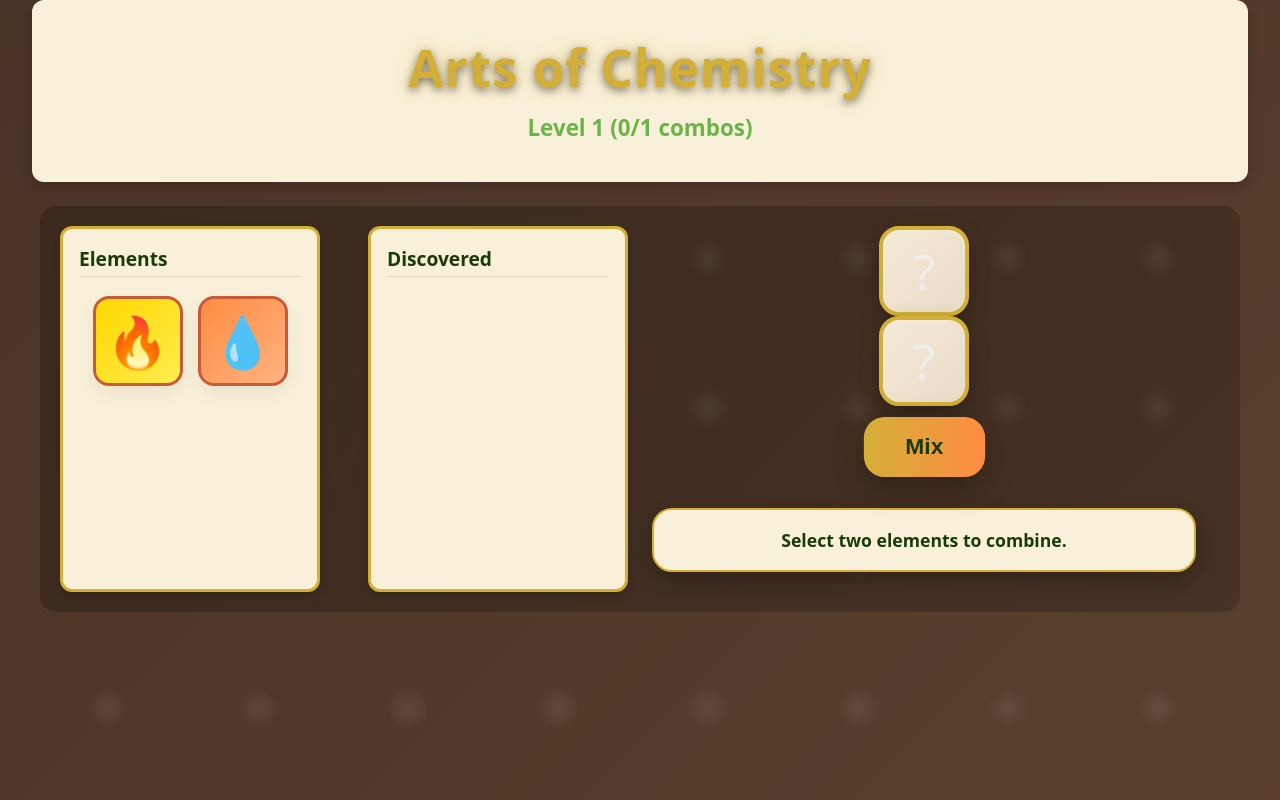
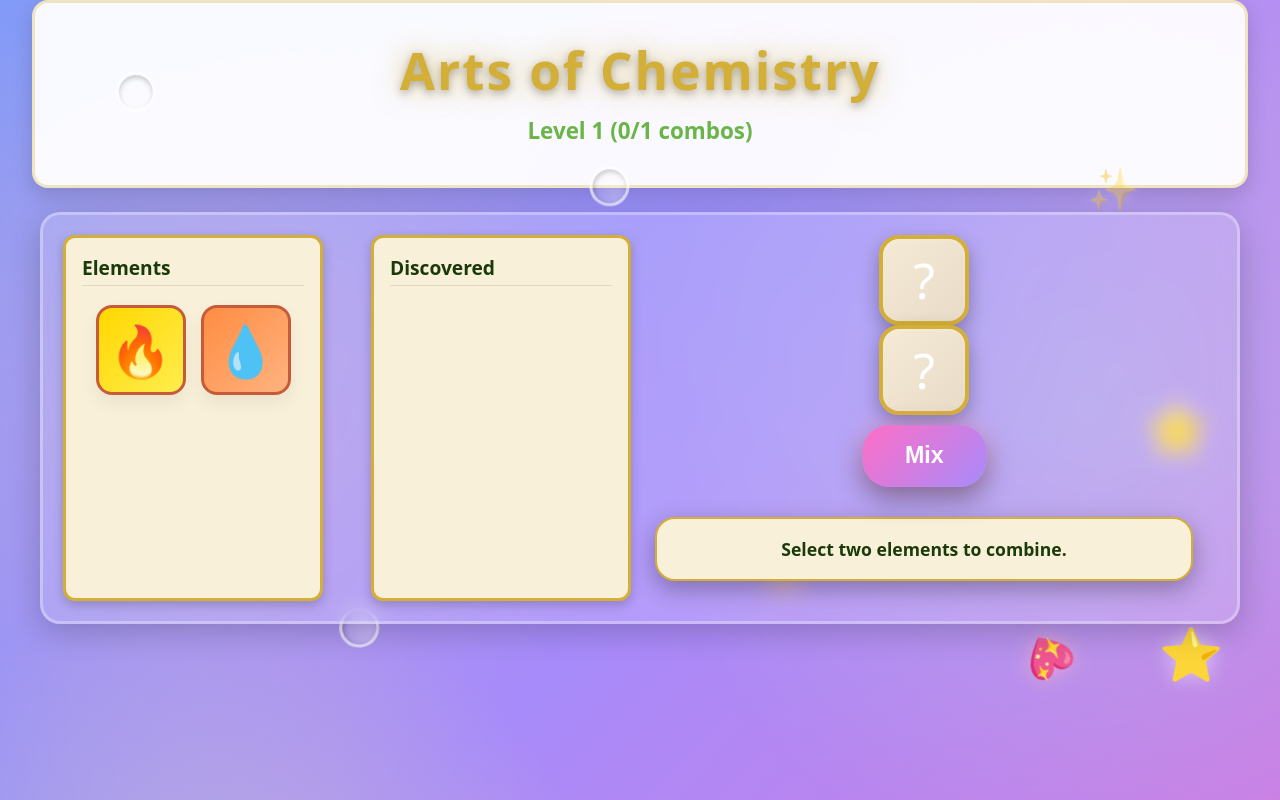
Before and after one commit to aravindthiru29/Arts-of-chemistry, a Flask app: page / in a window 1280 px wide. Run offline with Flask 3, Linux system fonts and the light colour scheme.

Commit message:
change background

```diff
--- a/static/styles.css
+++ b/static/styles.css
@@ -23,11 +23,12 @@ html, body {
 /* header styling to make title stand out */
 header {
   padding: 20px 0;
-  background: #f9f0d9;
-  border-radius: 12px;
-  box-shadow: 0 4px 12px rgba(0,0,0,0.2);
+  background: rgba(255, 255, 255, 0.95);
+  border-radius: 16px;
+  box-shadow: 0 8px 20px rgba(0,0,0,0.15);
   margin-bottom: 24px;
   color: #1a3a0a;
+  border: 3px solid rgba(212, 175, 55, 0.3);
 }
 
 header h2 {
@@ -48,40 +49,136 @@ header h2 {
 body {
   font-family: var(--font-body);
   text-align: center;
-  /* wood‑like tabletop background inspired by Doodle God */
-  background: linear-gradient(135deg, #3d291f 0%, #5e4330 100%);
-  background-size: 200% 200%;
-  animation: gradientFlow 20s ease infinite;
-  color: #eeeeee;
+  /* Vibrant gradient background for kids */
+  background: linear-gradient(-45deg, #FF6EC7, #A78BFA, #60A5FA, #34D399, #FBBF24);
+  background-size: 400% 400%;
+  animation: gradientFlow 15s ease infinite;
+  color: #ffffff;
+  overflow-x: hidden;
+  position: relative;
 }
 
-/* floating particle overlay */
+/* Animated floating particles overlay */
 body::after {
   content: '';
   position: fixed;
   top: 0; left: 0;
   width: 100%; height: 100%;
   pointer-events: none;
-  background: radial-gradient(circle, rgba(255,255,255,0.08) 1%, transparent 20%) repeat;
-  background-size: 150px 150px;
-  animation: floatBG 30s linear infinite;
+  background-image:
+    radial-gradient(circle at 20% 30%, rgba(255,182,193,0.3) 1%, transparent 20%),
+    radial-gradient(circle at 80% 70%, rgba(173,216,230,0.3) 1%, transparent 20%),
+    radial-gradient(circle at 40% 80%, rgba(255,255,153,0.3) 1%, transparent 20%),
+    radial-gradient(circle at 90% 20%, rgba(221,160,221,0.3) 1%, transparent 20%);
+  background-size: 200% 200%;
+  animation: floatBG 8s ease-in-out infinite;
   z-index: -1;
 }
 
 @keyframes floatBG {
-  from { background-position: 0 0; }
-  to { background-position: 150px 150px; }
+  0% { background-position: 0% 0%, 100% 100%, 50% 50%, 100% 0%; }
+  50% { background-position: 100% 50%, 0% 50%, 100% 0%, 0% 100%; }
+  100% { background-position: 0% 0%, 100% 100%, 50% 50%, 100% 0%; }
 }
 
 @media (prefers-reduced-motion: reduce) {
   body { animation: none !important; }
   body::after { animation: none !important; }
+  .float-item { animation: none !important; }
+}
+
+/* Floating particles container */
+.floating-particles {
+  position: fixed;
+  top: 0;
+  left: 0;
+  width: 100%;
+  height: 100%;
+  overflow: hidden;
+  pointer-events: none;
+  z-index: 0;
+}
+
+.float-item {
+  position: absolute;
+  pointer-events: none;
+  font-size: 2rem;
+}
+
+/* Bubble styling */
+.float-item.bubble {
+  width: 40px;
+  height: 40px;
+  border: 3px solid rgba(255, 255, 255, 0.6);
+  border-radius: 50%;
+  background: radial-gradient(circle at 30% 30%, rgba(255, 255, 255, 0.3), rgba(255, 255, 255, 0.05));
+  animation: float 8s infinite ease-in-out;
+  box-shadow: inset -2px -2px 5px rgba(0, 0, 0, 0.2);
+}
+
+/* Circle styling */
+.float-item.circle {
+  width: 35px;
+  height: 35px;
+  border-radius: 50%;
+  background: radial-gradient(circle, rgba(255, 200, 124, 0.5), rgba(255, 200, 124, 0.2));
+  animation: float2 6s infinite ease-in-out;
+  box-shadow: 0 0 15px rgba(255, 200, 124, 0.5);
+}
+
+/* Star and emoji styling */
+.float-item.star,
+.float-item.heart {
+  font-size: 2.5rem;
+  animation: float3 7s infinite ease-in-out;
+  filter: drop-shadow(0 0 8px rgba(255, 255, 255, 0.5));
+}
+
+.float-item.star {
+  animation: float3 6.5s infinite ease-in-out, sparkle 2s infinite;
+}
+
+.float-item.heart {
+  animation: float3 7.5s infinite ease-in-out;
+  filter: drop-shadow(0 0 10px rgba(255, 182, 193, 0.6));
 }
 
 @keyframes gradientFlow {
   0% { background-position: 0% 50%; }
+  25% { background-position: 100% 25%; }
   50% { background-position: 100% 50%; }
+  75% { background-position: 25% 100%; }
   100% { background-position: 0% 50%; }
+}
+
+/* Floating bubble animations */
+@keyframes float {
+  0%, 100% { transform: translateY(0px) translateX(0px) rotate(0deg); }
+  25% { transform: translateY(-20px) translateX(10px) rotate(90deg); }
+  50% { transform: translateY(10px) translateX(20px) rotate(180deg); }
+  75% { transform: translateY(-10px) translateX(-15px) rotate(270deg); }
+}
+
+@keyframes float2 {
+  0%, 100% { transform: translateY(0px) translateX(0px) scale(1); }
+  50% { transform: translateY(-30px) translateX(-20px) scale(1.1); }
+}
+
+@keyframes float3 {
+  0%, 100% { transform: translateY(0px) rotate(0deg); }
+  50% { transform: translateY(-25px) rotate(360deg); }
+}
+
+/* Sparkling effect */
+@keyframes sparkle {
+  0%, 100% { opacity: 0.3; transform: scale(1); }
+  50% { opacity: 1; transform: scale(1.3); }
+}
+
+/* Pulse wave animation */
+@keyframes pulse-wave {
+  0%, 100% { box-shadow: 0 0 0 0 rgba(255, 182, 193, 0.7); }
+  50% { box-shadow: 0 0 0 15px rgba(255, 182, 193, 0); }
 }
 
 /* layout helpers */
@@ -91,8 +188,13 @@ body::after {
   max-width: 1200px;
   margin: 0 auto;
   padding: 20px;
-  background: rgba(0,0,0,0.2);
-  border-radius: 16px;
+  background: rgba(255, 255, 255, 0.15);
+  border: 3px solid rgba(255, 255, 255, 0.3);
+  border-radius: 20px;
+  backdrop-filter: blur(10px);
+  position: relative;
+  z-index: 1;
+  box-shadow: 0 8px 32px rgba(0, 0, 0, 0.2);
 }
 
 .elements-panel {
@@ -169,8 +271,14 @@ h1 {
   color: #d4af37;
   font-size: clamp(2rem, 8vw, 3.2rem);
   margin: 12px 0 10px;
-  letter-spacing: 1px;
-  text-shadow: 0 3px 8px rgba(0,0,0,0.5), 0 0 20px rgba(212, 175, 55, 0.4);
+  letter-spacing: 2px;
+  text-shadow: 0 3px 8px rgba(0,0,0,0.3), 0 0 25px rgba(212, 175, 55, 0.5);
+  animation: titleGlow 2s ease-in-out infinite alternate;
+}
+
+@keyframes titleGlow {
+  from { text-shadow: 0 3px 8px rgba(0,0,0,0.3), 0 0 20px rgba(212, 175, 55, 0.4); }
+  to { text-shadow: 0 3px 8px rgba(0,0,0,0.3), 0 0 30px rgba(212, 175, 55, 0.7); }
 }
 
 h3 { font-size: clamp(1rem, 3.5vw, 1.25rem); }
@@ -181,23 +289,28 @@ button {
   padding: 16px 40px;
   font-size: 22px;
   border: none;
-  border-radius: 20px;
+  border-radius: 25px;
   margin: 12px;
   cursor: pointer;
-  box-shadow: 0 10px 30px rgba(0,0,0,0.3);
-  transition: transform 160ms ease, box-shadow 160ms ease;
+  box-shadow: 0 8px 20px rgba(0,0,0,0.3), 0 0 15px rgba(255, 255, 255, 0.3);
+  transition: transform 160ms ease, box-shadow 160ms ease, filter 160ms ease;
   font-weight: 600;
+  background: linear-gradient(135deg, #FF6EC7, #A78BFA);
+  color: white;
   /* gentle pulse to draw attention */
   animation: buttonPulse 2.5s ease-in-out infinite alternate;
 }
 
 @keyframes buttonPulse {
-  from { transform: scale(1); }
-  to { transform: scale(1.05); }
+  from { transform: scale(1); box-shadow: 0 8px 20px rgba(0,0,0,0.3), 0 0 15px rgba(255, 255, 255, 0.3); }
+  to { transform: scale(1.08); box-shadow: 0 12px 28px rgba(0,0,0,0.4), 0 0 25px rgba(255, 150, 200, 0.7); }
 }
 
 button:hover {
-  opacity: 0.9;
+  opacity: 0.95;
+  transform: scale(1.1);
+  box-shadow: 0 12px 30px rgba(0,0,0,0.4), 0 0 30px rgba(255, 100, 180, 0.8);
+}
   transition: opacity 150ms ease;
   color: #ffffff;
   background: rgba(255,255,255,0.25);
--- a/templates/index.html
+++ b/templates/index.html
@@ -13,6 +13,21 @@
 </head>
 
 <body>
+  <!-- Animated floating particles and shapes -->
+  <div class="floating-particles">
+    <div class="float-item bubble" style="left: 10%; top: 10%; animation-delay: 0s;"></div>
+    <div class="float-item star" style="left: 85%; top: 20%; animation-delay: 1s;">✨</div>
+    <div class="float-item bubble" style="left: 70%; top: 40%; animation-delay: 2s;"></div>
+    <div class="float-item circle" style="left: 15%; top: 60%; animation-delay: 0.5s;"></div>
+    <div class="float-item star" style="left: 90%; top: 50%; animation-delay: 1.5s;">⭐</div>
+    <div class="float-item bubble" style="left: 25%; top: 75%; animation-delay: 3s;"></div>
+    <div class="float-item heart" style="left: 80%; top: 80%; animation-delay: 0.8s;">💖</div>
+    <div class="float-item star" style="left: 30%; top: 30%; animation-delay: 2.5s;">✨</div>
+    <div class="float-item circle" style="left: 60%; top: 70%; animation-delay: 1.2s;"></div>
+    <div class="float-item bubble" style="left: 45%; top: 20%; animation-delay: 2s;"></div>
+    <div class="float-item heart" style="left: 20%; top: 40%; animation-delay: 0.3s;">💝</div>
+    <div class="float-item star" style="right: 5%; bottom: 15%; animation-delay: 1.8s;">⭐</div>
+  </div>
   <header>
     <h1>Arts of Chemistry</h1>
     <h2 id="levelText"></h2>
```
